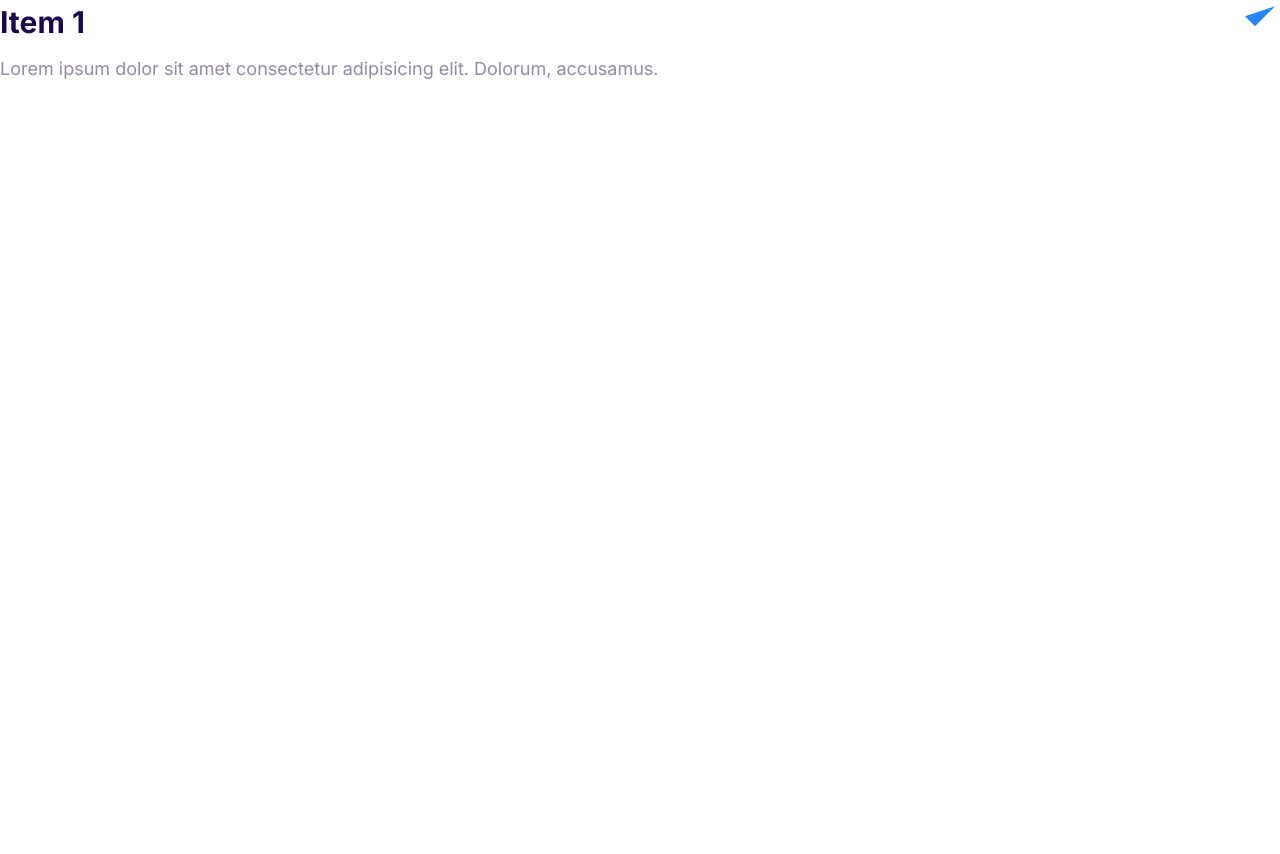
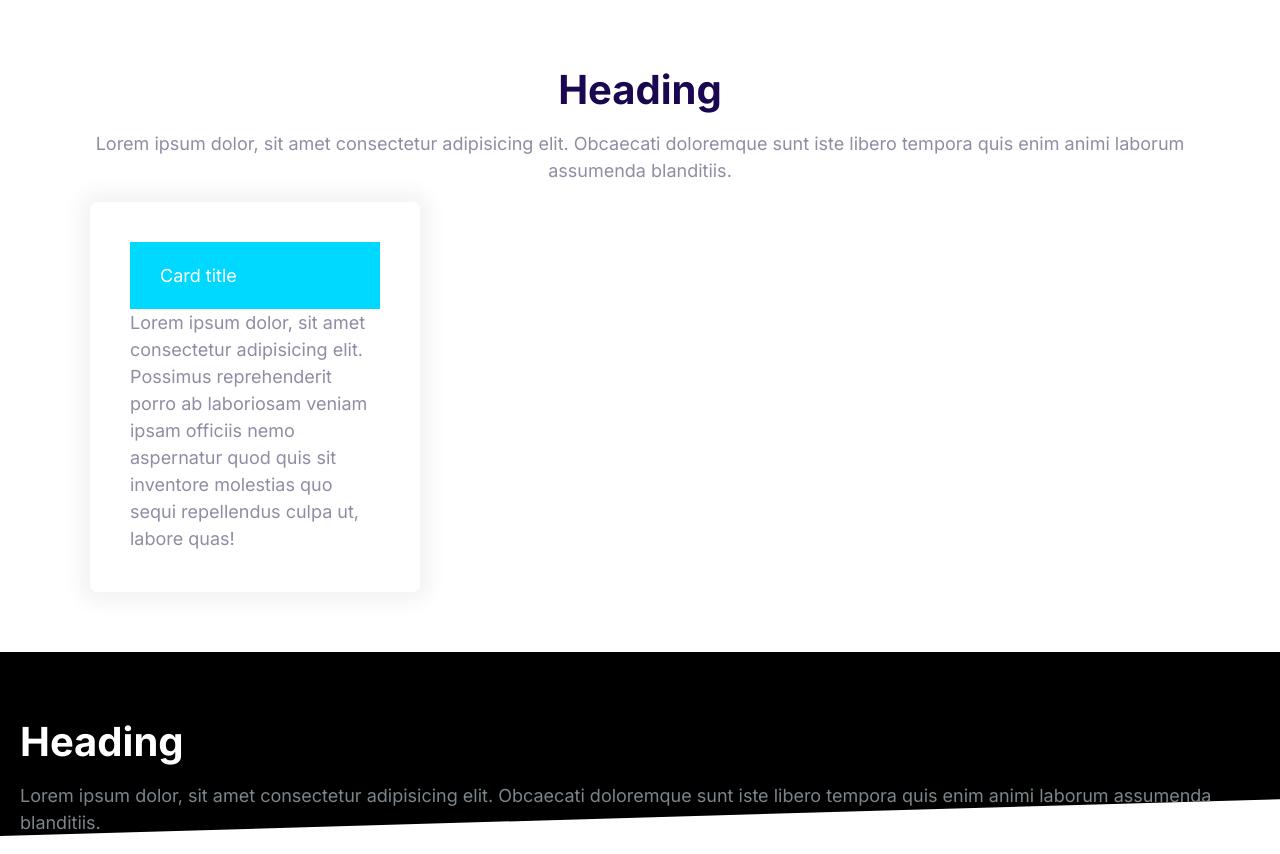
Before and after one commit to ujjwalsotra/Moshify_clone, a plain HTML site: page index.html in a window 1280 px wide. Before the commit the page ends 800 px from the top, so only its background shows below. Drawn offline with Linux system fonts and the light colour scheme.

Commit message:
Added and styled blocks.

```diff
--- a/css/styles.css
+++ b/css/styles.css
@@ -531,3 +531,41 @@
     max-height: 100vh;
     opacity: 1;
   }
+
+  /* BLOCKS */
+
+.block{
+    --padding-vertical:6rem;
+    padding: var(--padding-vertical) 2rem;
+}
+
+.block__heading{
+    margin-top: 0;
+}
+
+.block--dark{
+    background: #000;
+    color:#7b858b;
+}
+
+.block--dark .block__heading{
+    color:#fff;
+}
+
+.block--skewed-right{
+    clip-path: polygon(0% 0%, 100% 0%, 100% 100%, 0% 84%);
+    padding-bottom: calc(var(--padding-vertical)+4rem);
+}
+.block--skewed-left{
+    clip-path: polygon(0% 0%, 100% 0%, 100% 80%, 0% 100%);
+    padding-bottom: calc(var(--padding-vertical)+4rem);
+}
+
+.block__header{
+    text-align: center;
+}
+
+.containerss{
+    max-width: 1140px;
+    margin: 0 auto;
+}
--- a/index.html
+++ b/index.html
@@ -12,17 +12,22 @@
             <link rel="stylesheet" href="css/styles.css">
 </head>
 <body >
-  <div class="collapsible collapsible--expanded">
-    <header class="collapsible__header">
-      <h2 class="collapsible__heading">Item 1</h2>
-      <svg class="icon icon--primary collapsible__chevron">
-        <use xlink:href="images/sprite.svg#tick"></use>
-      </svg>
+  <section class="block containerss">
+    <header class="block__header">
+      <h2 class="block__heading">Heading</h2>
+      <p>Lorem ipsum dolor, sit amet consectetur adipisicing elit. Obcaecati doloremque sunt iste libero tempora quis enim animi laborum assumenda blanditiis.</p>
     </header>
-    <div class="collapsible__content">
-      Lorem ipsum dolor sit amet consectetur adipisicing elit. Dolorum, accusamus.
-    </div>
-  </div>
+    <div class="card card--secondary"style="width:30%; padding: 4rem;">
+      <header class="card__header">Card title </header>
+         <div class="card__body">
+      Lorem ipsum dolor, sit amet consectetur adipisicing elit. Possimus reprehenderit porro ab laboriosam veniam ipsam officiis nemo aspernatur quod quis sit inventore molestias quo sequi repellendus culpa ut, labore quas!
+        </div>
+      </div>
+  </section> <!----WE CAN REPRESENT A BLOCK USING SECTION ELEMENT*/-->
+  <section class="block block--dark block--skewed-left">
+    <h2 class="block__heading">Heading</h2>
+    <p>Lorem ipsum dolor, sit amet consectetur adipisicing elit. Obcaecati doloremque sunt iste libero tempora quis enim animi laborum assumenda blanditiis.</p>
+  </section>
   <script src="js/main.js"></script>
 </body>
 </html>
```
Also changed, not shown: components/block.html (added, +12 -0 lines).
